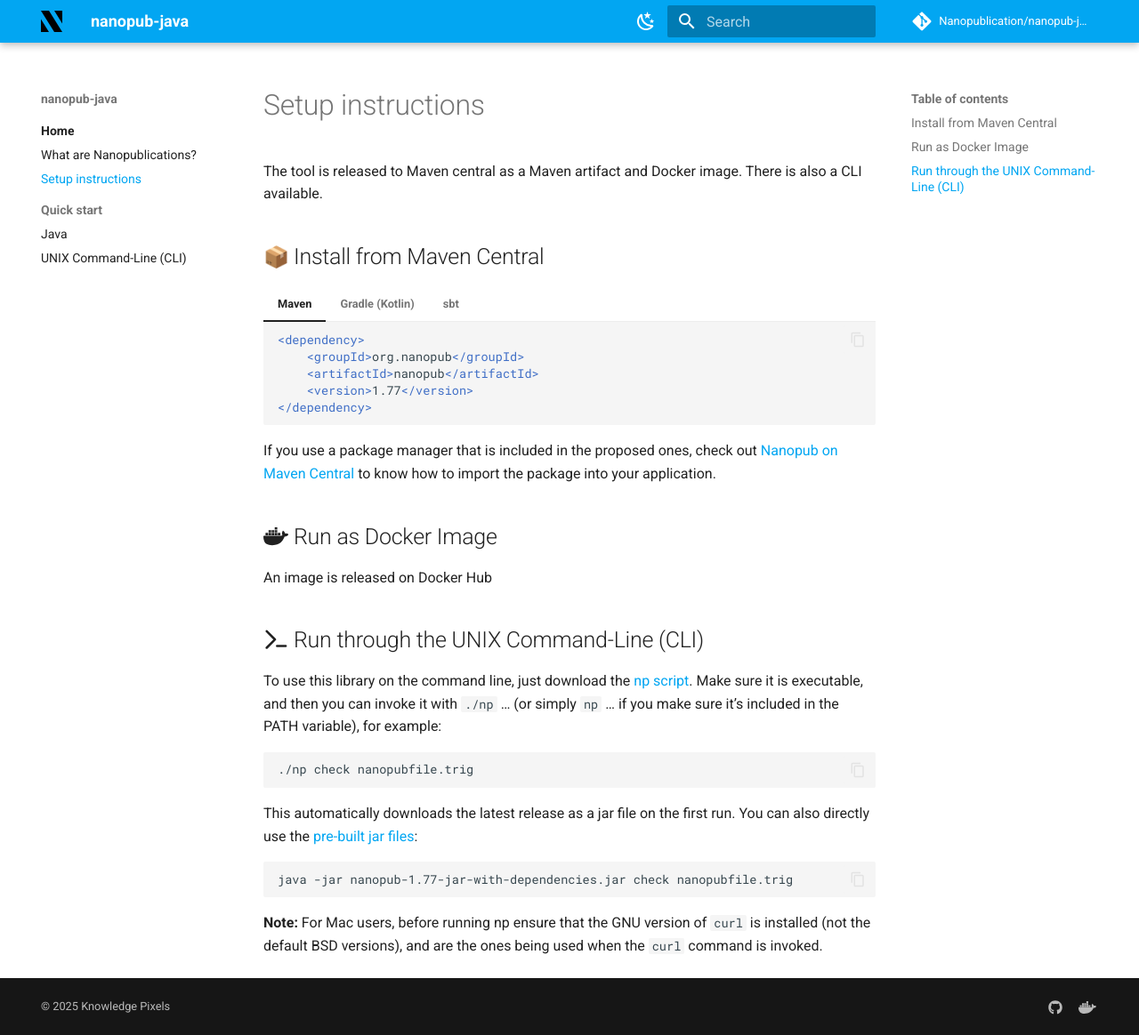
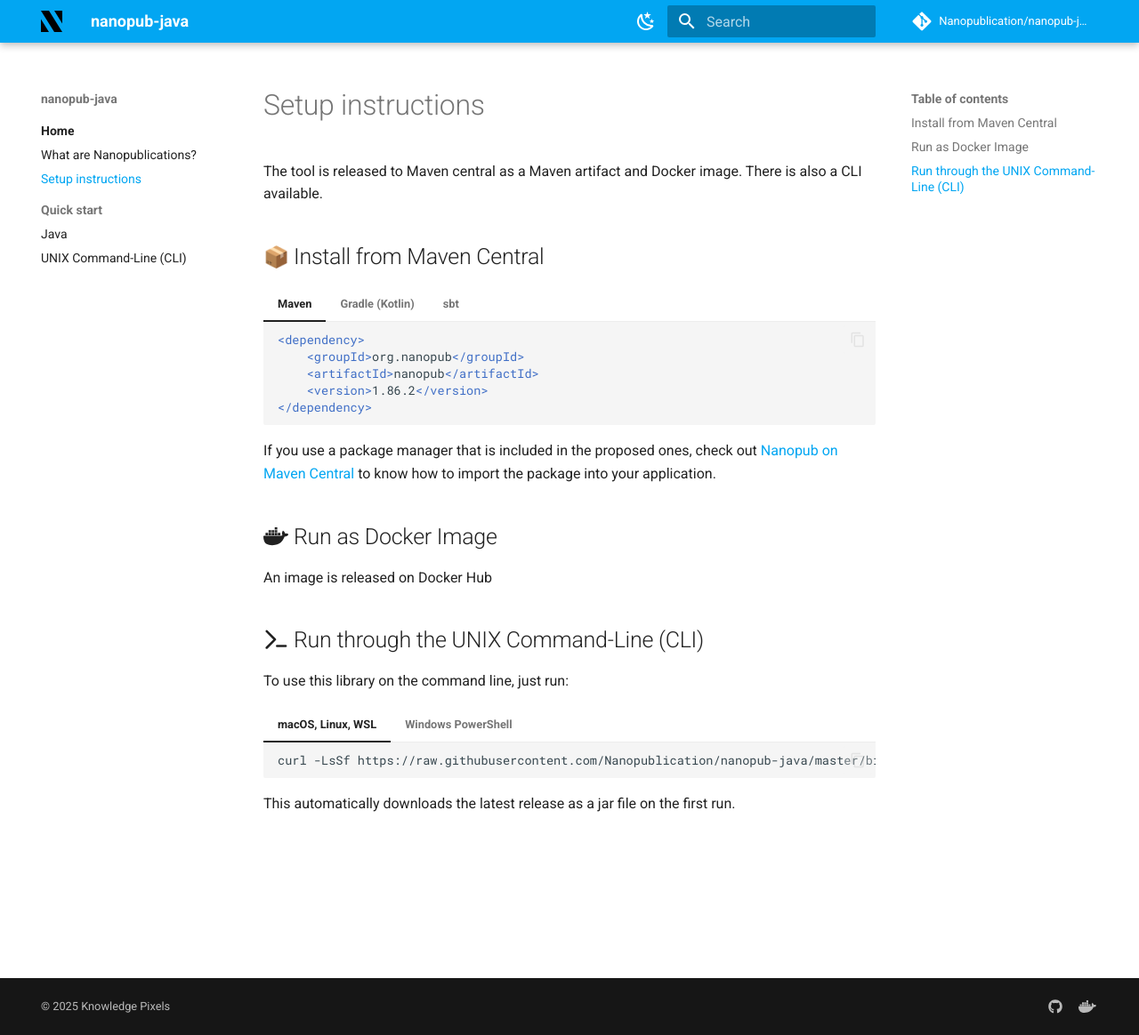
Before and after one commit to Nanopublication/nanopub-java, an MkDocs documentation site: the page built from docs/getting-started/setup.md, in a window 1280 px wide and 1164 px high. Shown: the whole window at 89% size. Built offline with MkDocs 1.6.1 and Material for MkDocs 9.7.7, drawn with Linux system fonts in a browser that asks for light colours; emoji names are drawn with the system emoji font; comment, search, counter and statistics services are not loaded.

Commit message:
docs(cli): update command usage examples and installation instructions

````diff
--- a/docs/getting-started/setup.md
+++ b/docs/getting-started/setup.md
@@ -9,18 +9,18 @@
     <dependency>
         <groupId>org.nanopub</groupId>
         <artifactId>nanopub</artifactId>
-        <version>1.77</version>
+        <version>1.86.2</version>
     </dependency>
     ```
 
 === "Gradle (Kotlin)"
     ``` kotlin
-    implementation("org.nanopub:nanopub:1.77")
+    implementation("org.nanopub:nanopub:1.86.2")
     ```
 
 === "sbt"
     ``` scala
-    libraryDependencies += "org.nanopub" % "nanopub" % "1.77"
+    libraryDependencies += "org.nanopub" % "nanopub" % "1.86.2"
     ```
 
 If you use a package manager that is included in the proposed ones, check
@@ -32,22 +32,16 @@
 
 ## :octicons-command-palette-16: Run through the UNIX Command-Line (CLI)
 
-To use this library on the command line, just download
-the [np script](https://raw.githubusercontent.com/Nanopublication/nanopub-java/master/bin/np). Make sure it is
-executable, and then you can invoke it with `./np` ... (or simply `np` ... if you make sure it's included in the PATH
-variable), for example:
+To use this library on the command line, just run:
 
-```
-./np check nanopubfile.trig
-```
+=== "macOS, Linux, WSL"
+    ``` bash
+    curl -LsSf https://raw.githubusercontent.com/Nanopublication/nanopub-java/master/bin/install.sh | bash
+    ```
 
-This automatically downloads the latest release as a jar file on the first run. You can also directly use
-the [pre-built jar files](https://github.com/Nanopublication/nanopub-java/releases/latest):
+=== "Windows PowerShell"
+    ``` bash
+    irm -LsSf https://raw.githubusercontent.com/Nanopublication/nanopub-java/master/bin/install.ps1 | iex
+    ```
 
-```
-java -jar nanopub-1.77-jar-with-dependencies.jar check nanopubfile.trig
-```
-
-**Note:** For Mac users, before running np ensure that the GNU version of `curl` is installed (not the default BSD
-versions),
-and are the ones being used when the `curl` command is invoked.
+This automatically downloads the latest release as a jar file on the first run.
````
Also changed, not shown: docs/quick-start/cli.md (+6 -4 lines).
